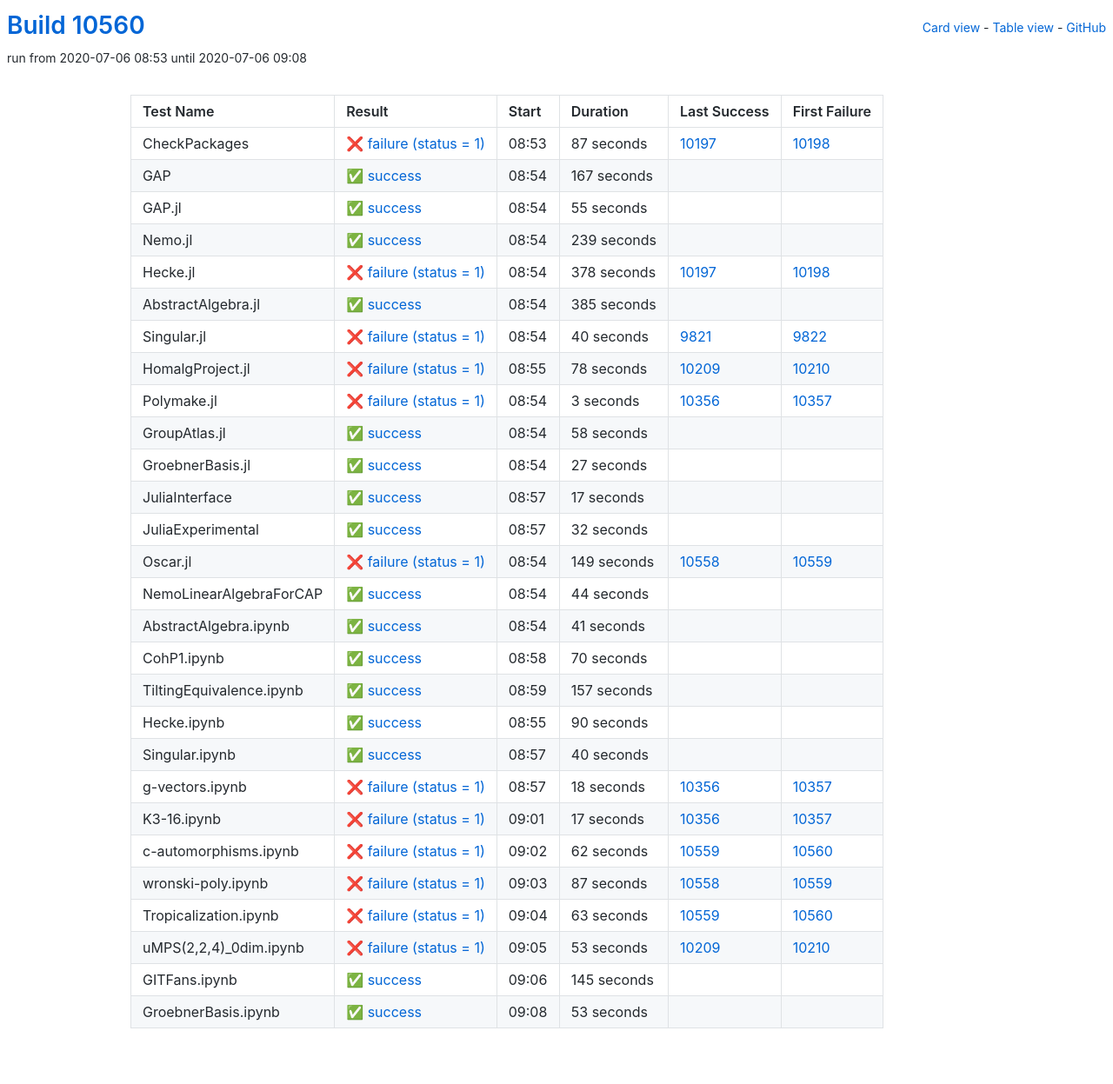
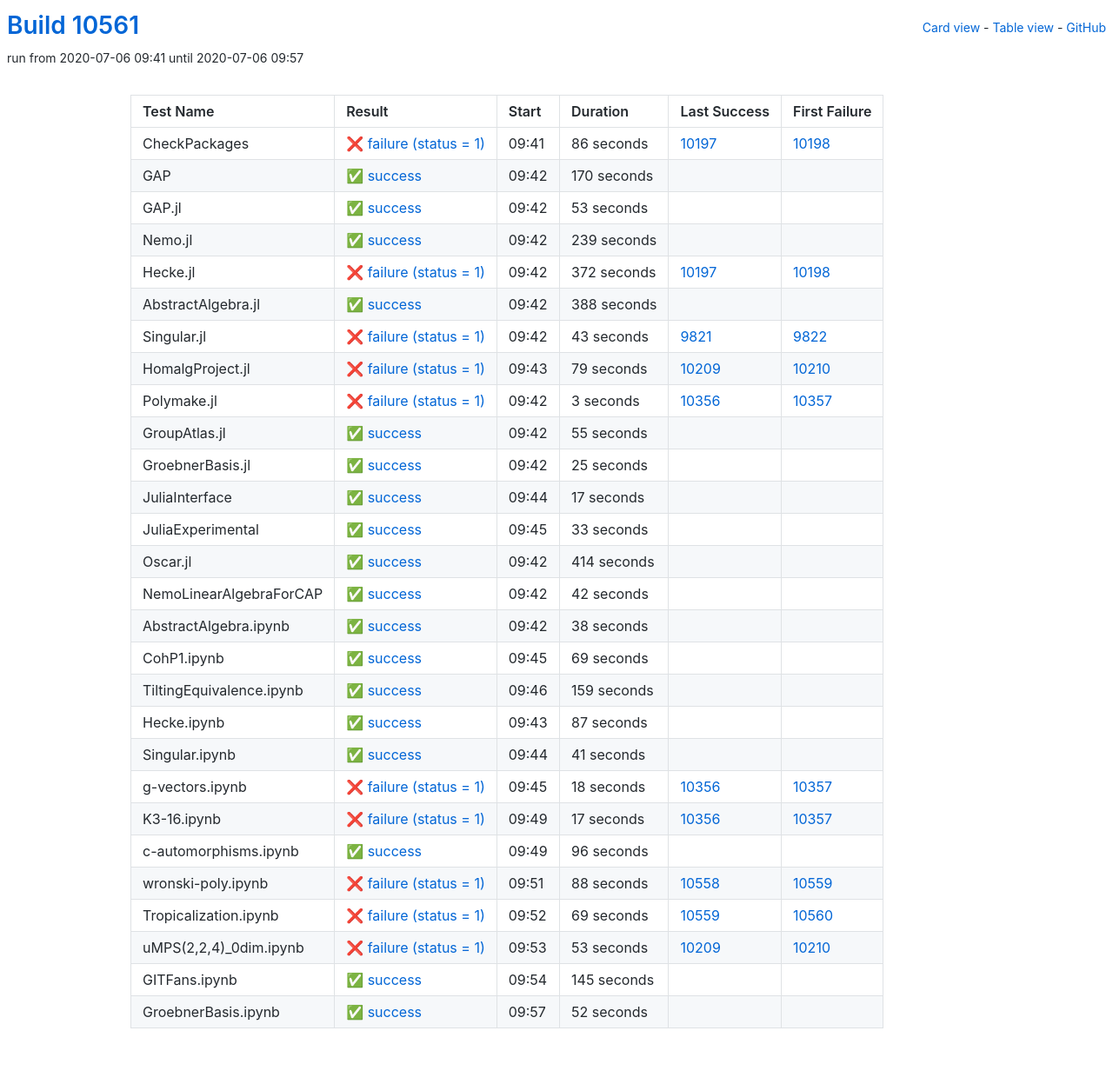
Before and after one commit to oscar-system/oscar-ci-status, a Jekyll site: the page built from table.html, in a window 1280 px wide. Shown: the whole page at 87% size. Built offline with Jekyll 4.4.1, drawn with Linux system fonts in a browser that asks for light colours.

Commit message:
Build #10561

```diff
--- a/_data/ci.yml
+++ b/_data/ci.yml
@@ -1,6 +1,6 @@
 ---
-build: 10560
-build_url: https://oscarci.mathematik.uni-kl.de/job/oscar/10560/
+build: 10561
+build_url: https://oscarci.mathematik.uni-kl.de/job/oscar/10561/
 job: oscar
 organization: oscar-system
 repo: oscar-ci-status
@@ -8,44 +8,44 @@
 tests:
 - name: CheckPackages
   id: checkpackages
-  log: https://oscarci.mathematik.uni-kl.de/job/oscar/10560/artifact/logs/build-10560/CheckPackages.log
-  start: 2020-07-06 08:53
+  log: https://oscarci.mathematik.uni-kl.de/job/oscar/10561/artifact/logs/build-10561/CheckPackages.log
+  start: 2020-07-06 09:41
   success: false
   exitcode: 1
   status: failure
-  duration: 87
+  duration: 86
   last_success: 10197
   last_success_url: https://oscarci.mathematik.uni-kl.de/job/oscar/10197/
   first_failure: 10198
   first_failure_url: https://oscarci.mathematik.uni-kl.de/job/oscar/10198/
 - name: GAP
   id: gap
-  log: https://oscarci.mathematik.uni-kl.de/job/oscar/10560/artifact/logs/build-10560/GAP.log
-  start: 2020-07-06 08:54
+  log: https://oscarci.mathematik.uni-kl.de/job/oscar/10561/artifact/logs/build-10561/GAP.log
+  start: 2020-07-06 09:42
   success: true
   exitcode: 0
   status: success
-  duration: 167
+  duration: 170
   last_success: false
   last_success_url:
   first_failure: false
   first_failure_url:
 - name: GAP.jl
   id: gap-jl
-  log: https://oscarci.mathematik.uni-kl.de/job/oscar/10560/artifact/logs/build-10560/GAP.jl.log
-  start: 2020-07-06 08:54
+  log: https://oscarci.mathematik.uni-kl.de/job/oscar/10561/artifact/logs/build-10561/GAP.jl.log
+  start: 2020-07-06 09:42
   success: true
   exitcode: 0
   status: success
-  duration: 55
+  duration: 53
   last_success: false
   last_success_url:
   first_failure: false
   first_failure_url:
 - name: Nemo.jl
   id: nemo-jl
-  log: https://oscarci.mathematik.uni-kl.de/job/oscar/10560/artifact/logs/build-10560/Nemo.jl.log
-  start: 2020-07-06 08:54
+  log: https://oscarci.mathematik.uni-kl.de/job/oscar/10561/artifact/logs/build-10561/Nemo.jl.log
+  start: 2020-07-06 09:42
   success: true
   exitcode: 0
   status: success
@@ -56,56 +56,56 @@
   first_failure_url:
 - name: Hecke.jl
   id: hecke-jl
-  log: https://oscarci.mathematik.uni-kl.de/job/oscar/10560/artifact/logs/build-10560/Hecke.jl.log
-  start: 2020-07-06 08:54
+  log: https://oscarci.mathematik.uni-kl.de/job/oscar/10561/artifact/logs/build-10561/Hecke.jl.log
+  start: 2020-07-06 09:42
   success: false
   exitcode: 1
   status: failure
-  duration: 378
+  duration: 372
   last_success: 10197
   last_success_url: https://oscarci.mathematik.uni-kl.de/job/oscar/10197/
   first_failure: 10198
   first_failure_url: https://oscarci.mathematik.uni-kl.de/job/oscar/10198/
 - name: AbstractAlgebra.jl
   id: abstractalgebra-jl
-  log: https://oscarci.mathematik.uni-kl.de/job/oscar/10560/artifact/logs/build-10560/AbstractAlgebra.jl.log
-  start: 2020-07-06 08:54
+  log: https://oscarci.mathematik.uni-kl.de/job/oscar/10561/artifact/logs/build-10561/AbstractAlgebra.jl.log
+  start: 2020-07-06 09:42
   success: true
   exitcode: 0
   status: success
-  duration: 385
+  duration: 388
   last_success: false
   last_success_url:
   first_failure: false
   first_failure_url:
 - name: Singular.jl
   id: singular-jl
-  log: https://oscarci.mathematik.uni-kl.de/job/oscar/10560/artifact/logs/build-10560/Singular.jl.log
-  start: 2020-07-06 08:54
+  log: https://oscarci.mathematik.uni-kl.de/job/oscar/10561/artifact/logs/build-10561/Singular.jl.log
+  start: 2020-07-06 09:42
   success: false
   exitcode: 1
   status: failure
-  duration: 40
+  duration: 43
   last_success: 9821
   last_success_url: https://oscarci.mathematik.uni-kl.de/job/oscar/9821/
   first_failure: 9822
   first_failure_url: https://oscarci.mathematik.uni-kl.de/job/oscar/9822/
 - name: HomalgProject.jl
   id: homalgproject-jl
-  log: https://oscarci.mathematik.uni-kl.de/job/oscar/10560/artifact/logs/build-10560/HomalgProject.jl.log
-  start: 2020-07-06 08:55
+  log: https://oscarci.mathematik.uni-kl.de/job/oscar/10561/artifact/logs/build-10561/HomalgProject.jl.log
+  start: 2020-07-06 09:43
   success: false
   exitcode: 1
   status: failure
-  duration: 78
+  duration: 79
   last_success: 10209
   last_success_url: https://oscarci.mathematik.uni-kl.de/job/oscar/10209/
   first_failure: 10210
   first_failure_url: https://oscarci.mathematik.uni-kl.de/job/oscar/10210/
 - name: Polymake.jl
   id: polymake-jl
-  log: https://oscarci.mathematik.uni-kl.de/job/oscar/10560/artifact/logs/build-10560/Polymake.jl.log
-  start: 2020-07-06 08:54
+  log: https://oscarci.mathematik.uni-kl.de/job/oscar/10561/artifact/logs/build-10561/Polymake.jl.log
+  start: 2020-07-06 09:42
   success: false
   exitcode: 1
   status: failure
@@ -116,32 +116,32 @@
   first_failure_url: https://oscarci.mathematik.uni-kl.de/job/oscar/10357/
 - name: GroupAtlas.jl
   id: groupatlas-jl
-  log: https://oscarci.mathematik.uni-kl.de/job/oscar/10560/artifact/logs/build-10560/GroupAtlas.jl.log
-  start: 2020-07-06 08:54
+  log: https://oscarci.mathematik.uni-kl.de/job/oscar/10561/artifact/logs/build-10561/GroupAtlas.jl.log
+  start: 2020-07-06 09:42
   success: true
   exitcode: 0
   status: success
-  duration: 58
+  duration: 55
   last_success: false
   last_success_url:
   first_failure: false
   first_failure_url:
 - name: GroebnerBasis.jl
   id: groebnerbasis-jl
-  log: https://oscarci.mathematik.uni-kl.de/job/oscar/10560/artifact/logs/build-10560/GroebnerBasis.jl.log
-  start: 2020-07-06 08:54
+  log: https://oscarci.mathematik.uni-kl.de/job/oscar/10561/artifact/logs/build-10561/GroebnerBasis.jl.log
+  start: 2020-07-06 09:42
   success: true
   exitcode: 0
   status: success
-  duration: 27
+  duration: 25
   last_success: false
   last_success_url:
   first_failure: false
   first_failure_url:
 - name: JuliaInterface
   id: juliainterface
-  log: https://oscarci.mathematik.uni-kl.de/job/oscar/10560/artifact/logs/build-10560/JuliaInterface.log
-  start: 2020-07-06 08:57
+  log: https://oscarci.mathematik.uni-kl.de/job/oscar/10561/artifact/logs/build-10561/JuliaInterface.log
+  start: 2020-07-06 09:44
   success: true
   exitcode: 0
   status: success
@@ -152,44 +152,92 @@
   first_failure_url:
 - name: JuliaExperimental
   id: juliaexperimental
-  log: https://oscarci.mathematik.uni-kl.de/job/oscar/10560/artifact/logs/build-10560/JuliaExperimental.log
-  start: 2020-07-06 08:57
+  log: https://oscarci.mathematik.uni-kl.de/job/oscar/10561/artifact/logs/build-10561/JuliaExperimental.log
+  start: 2020-07-06 09:45
   success: true
   exitcode: 0
   status: success
-  duration: 32
+  duration: 33
   last_success: false
   last_success_url:
   first_failure: false
   first_failure_url:
 - name: Oscar.jl
   id: oscar-jl
-  log: https://oscarci.mathematik.uni-kl.de/job/oscar/10560/artifact/logs/build-10560/Oscar.jl.log
-  start: 2020-07-06 08:54
-  success: false
-  exitcode: 1
-  status: failure
-  duration: 149
-  last_success: 10558
-  last_success_url: https://oscarci.mathematik.uni-kl.de/job/oscar/10558/
-  first_failure: 10559
-  first_failure_url: https://oscarci.mathematik.uni-kl.de/job/oscar/10559/
-- name: NemoLinearAlgebraForCAP
-  id: nemolinearalgebraforcap
-  log: https://oscarci.mathematik.uni-kl.de/job/oscar/10560/artifact/logs/build-10560/NemoLinearAlgebraForCAP.log
-  start: 2020-07-06 08:54
+  log: https://oscarci.mathematik.uni-kl.de/job/oscar/10561/artifact/logs/build-10561/Oscar.jl.log
+  start: 2020-07-06 09:42
   success: true
   exitcode: 0
   status: success
-  duration: 44
+  duration: 414
+  last_success: false
+  last_success_url:
+  first_failure: false
+  first_failure_url:
+- name: NemoLinearAlgebraForCAP
+  id: nemolinearalgebraforcap
+  log: https://oscarci.mathematik.uni-kl.de/job/oscar/10561/artifact/logs/build-10561/NemoLinearAlgebraForCAP.log
+  start: 2020-07-06 09:42
+  success: true
+  exitcode: 0
+  status: success
+  duration: 42
   last_success: false
   last_success_url:
   first_failure: false
   first_failure_url:
 - name: AbstractAlgebra.ipynb
   id: abstractalgebra-ipynb
-  log: https://oscarci.mathematik.uni-kl.de/job/oscar/10560/artifact/logs/build-10560/AbstractAlgebra.ipynb.log
-  start: 2020-07-06 08:54
+  log: https://oscarci.mathematik.uni-kl.de/job/oscar/10561/artifact/logs/build-10561/AbstractAlgebra.ipynb.log
+  start: 2020-07-06 09:42
+  success: true
+  exitcode: 0
+  status: success
+  duration: 38
+  last_success: false
+  last_success_url:
+  first_failure: false
+  first_failure_url:
+- name: CohP1.ipynb
+  id: cohp1-ipynb
+  log: https://oscarci.mathematik.uni-kl.de/job/oscar/10561/artifact/logs/build-10561/CohP1.ipynb.log
+  start: 2020-07-06 09:45
+  success: true
+  exitcode: 0
+  status: success
+  duration: 69
+  last_success: false
+  last_success_url:
+  first_failure: false
+  first_failure_url:
+- name: TiltingEquivalence.ipynb
+  id: tiltingequivalence-ipynb
+  log: https://oscarci.mathematik.uni-kl.de/job/oscar/10561/artifact/logs/build-10561/TiltingEquivalence.ipynb.log
+  start: 2020-07-06 09:46
+  success: true
+  exitcode: 0
+  status: success
+  duration: 159
+  last_success: false
+  last_success_url:
+  first_failure: false
+  first_failure_url:
+- name: Hecke.ipynb
+  id: hecke-ipynb
+  log: https://oscarci.mathematik.uni-kl.de/job/oscar/10561/artifact/logs/build-10561/Hecke.ipynb.log
+  start: 2020-07-06 09:43
+  success: true
+  exitcode: 0
+  status: success
+  duration: 87
+  last_success: false
+  last_success_url:
+  first_failure: false
+  first_failure_url:
+- name: Singular.ipynb
+  id: singular-ipynb
+  log: https://oscarci.mathematik.uni-kl.de/job/oscar/10561/artifact/logs/build-10561/Singular.ipynb.log
+  start: 2020-07-06 09:44
   success: true
   exitcode: 0
   status: success
@@ -198,58 +246,10 @@
   last_success_url:
   first_failure: false
   first_failure_url:
-- name: CohP1.ipynb
-  id: cohp1-ipynb
-  log: https://oscarci.mathematik.uni-kl.de/job/oscar/10560/artifact/logs/build-10560/CohP1.ipynb.log
-  start: 2020-07-06 08:58
-  success: true
-  exitcode: 0
-  status: success
-  duration: 70
-  last_success: false
-  last_success_url:
-  first_failure: false
-  first_failure_url:
-- name: TiltingEquivalence.ipynb
-  id: tiltingequivalence-ipynb
-  log: https://oscarci.mathematik.uni-kl.de/job/oscar/10560/artifact/logs/build-10560/TiltingEquivalence.ipynb.log
-  start: 2020-07-06 08:59
-  success: true
-  exitcode: 0
-  status: success
-  duration: 157
-  last_success: false
-  last_success_url:
-  first_failure: false
-  first_failure_url:
-- name: Hecke.ipynb
-  id: hecke-ipynb
-  log: https://oscarci.mathematik.uni-kl.de/job/oscar/10560/artifact/logs/build-10560/Hecke.ipynb.log
-  start: 2020-07-06 08:55
-  success: true
-  exitcode: 0
-  status: success
-  duration: 90
-  last_success: false
-  last_success_url:
-  first_failure: false
-  first_failure_url:
-- name: Singular.ipynb
-  id: singular-ipynb
-  log: https://oscarci.mathematik.uni-kl.de/job/oscar/10560/artifact/logs/build-10560/Singular.ipynb.log
-  start: 2020-07-06 08:57
-  success: true
-  exitcode: 0
-  status: success
-  duration: 40
-  last_success: false
-  last_success_url:
-  first_failure: false
-  first_failure_url:
 - name: g-vectors.ipynb
   id: g-vectors-ipynb
-  log: https://oscarci.mathematik.uni-kl.de/job/oscar/10560/artifact/logs/build-10560/g-vectors.ipynb.log
-  start: 2020-07-06 08:57
+  log: https://oscarci.mathematik.uni-kl.de/job/oscar/10561/artifact/logs/build-10561/g-vectors.ipynb.log
+  start: 2020-07-06 09:45
   success: false
   exitcode: 1
   status: failure
@@ -260,8 +260,8 @@
   first_failure_url: https://oscarci.mathematik.uni-kl.de/job/oscar/10357/
 - name: K3-16.ipynb
   id: k3-16-ipynb
-  log: https://oscarci.mathematik.uni-kl.de/job/oscar/10560/artifact/logs/build-10560/K3-16.ipynb.log
-  start: 2020-07-06 09:01
+  log: https://oscarci.mathematik.uni-kl.de/job/oscar/10561/artifact/logs/build-10561/K3-16.ipynb.log
+  start: 2020-07-06 09:49
   success: false
   exitcode: 1
   status: failure
@@ -272,44 +272,44 @@
   first_failure_url: https://oscarci.mathematik.uni-kl.de/job/oscar/10357/
 - name: c-automorphisms.ipynb
   id: c-automorphisms-ipynb
-  log: https://oscarci.mathematik.uni-kl.de/job/oscar/10560/artifact/logs/build-10560/c-automorphisms.ipynb.log
-  start: 2020-07-06 09:02
+  log: https://oscarci.mathematik.uni-kl.de/job/oscar/10561/artifact/logs/build-10561/c-automorphisms.ipynb.log
+  start: 2020-07-06 09:49
+  success: true
+  exitcode: 0
+  status: success
+  duration: 96
+  last_success: false
+  last_success_url:
+  first_failure: false
+  first_failure_url:
+- name: wronski-poly.ipynb
+  id: wronski-poly-ipynb
+  log: https://oscarci.mathematik.uni-kl.de/job/oscar/10561/artifact/logs/build-10561/wronski-poly.ipynb.log
+  start: 2020-07-06 09:51
   success: false
   exitcode: 1
   status: failure
-  duration: 62
-  last_success: 10559
-  last_success_url: https://oscarci.mathematik.uni-kl.de/job/oscar/10559/
-  first_failure: 10560
-  first_failure_url: https://oscarci.mathematik.uni-kl.de/job/oscar/10560/
-- name: wronski-poly.ipynb
-  id: wronski-poly-ipynb
-  log: https://oscarci.mathematik.uni-kl.de/job/oscar/10560/artifact/logs/build-10560/wronski-poly.ipynb.log
-  start: 2020-07-06 09:03
-  success: false
-  exitcode: 1
-  status: failure
-  duration: 87
+  duration: 88
   last_success: 10558
   last_success_url: https://oscarci.mathematik.uni-kl.de/job/oscar/10558/
   first_failure: 10559
   first_failure_url: https://oscarci.mathematik.uni-kl.de/job/oscar/10559/
 - name: Tropicalization.ipynb
   id: tropicalization-ipynb
-  log: https://oscarci.mathematik.uni-kl.de/job/oscar/10560/artifact/logs/build-10560/Tropicalization.ipynb.log
-  start: 2020-07-06 09:04
+  log: https://oscarci.mathematik.uni-kl.de/job/oscar/10561/artifact/logs/build-10561/Tropicalization.ipynb.log
+  start: 2020-07-06 09:52
   success: false
   exitcode: 1
   status: failure
-  duration: 63
+  duration: 69
   last_success: 10559
   last_success_url: https://oscarci.mathematik.uni-kl.de/job/oscar/10559/
   first_failure: 10560
   first_failure_url: https://oscarci.mathematik.uni-kl.de/job/oscar/10560/
 - name: uMPS(2,2,4)_0dim.ipynb
   id: umps-2-2-4-0dim-ipynb
-  log: https://oscarci.mathematik.uni-kl.de/job/oscar/10560/artifact/logs/build-10560/uMPS-2-2-4-_0dim.ipynb.log
-  start: 2020-07-06 09:05
+  log: https://oscarci.mathematik.uni-kl.de/job/oscar/10561/artifact/logs/build-10561/uMPS-2-2-4-_0dim.ipynb.log
+  start: 2020-07-06 09:53
   success: false
   exitcode: 1
   status: failure
@@ -320,8 +320,8 @@
   first_failure_url: https://oscarci.mathematik.uni-kl.de/job/oscar/10210/
 - name: GITFans.ipynb
   id: gitfans-ipynb
-  log: https://oscarci.mathematik.uni-kl.de/job/oscar/10560/artifact/logs/build-10560/GITFans.ipynb.log
-  start: 2020-07-06 09:06
+  log: https://oscarci.mathematik.uni-kl.de/job/oscar/10561/artifact/logs/build-10561/GITFans.ipynb.log
+  start: 2020-07-06 09:54
   success: true
   exitcode: 0
   status: success
@@ -332,12 +332,12 @@
   first_failure_url:
 - name: GroebnerBasis.ipynb
   id: groebnerbasis-ipynb
-  log: https://oscarci.mathematik.uni-kl.de/job/oscar/10560/artifact/logs/build-10560/GroebnerBasis.ipynb.log
-  start: 2020-07-06 09:08
+  log: https://oscarci.mathematik.uni-kl.de/job/oscar/10561/artifact/logs/build-10561/GroebnerBasis.ipynb.log
+  start: 2020-07-06 09:57
   success: true
   exitcode: 0
   status: success
-  duration: 53
+  duration: 52
   last_success: false
   last_success_url:
   first_failure: false
```
Also changed, not shown: README.md.
